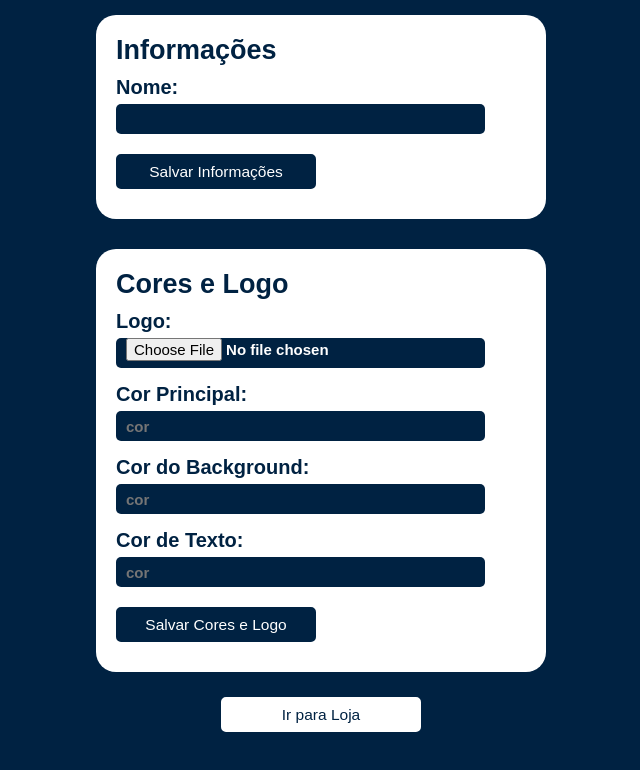
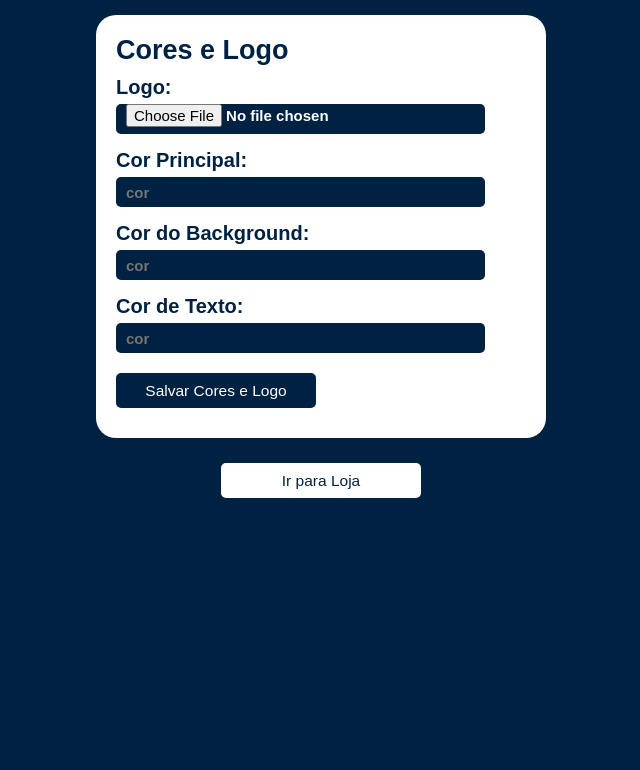
Before and after one commit to PixShopping/Dropp, a plain HTML site: page software/index.html in a window 1280 px wide. Shown: the whole page, without its empty margins (319-959 px from the left). Drawn offline with nearby package versions, Linux system fonts and the light colour scheme.

Commit message:
3 atualização

```diff
--- a/software/index.html
+++ b/software/index.html
@@ -8,18 +8,6 @@
 </head>
 
 <body>
-
-    <!-- CRIAR LOJA -->
-    <div class="formulario">
-
-        <h1>Informações</h1>
-
-        <label for="nome">Nome:</label>
-        <input id="nome" type="text">
-
-        <button onclick="salvarInformacoes()">Salvar Informações</button>
-
-    </div>
 
     <!-- CRIAR BARRA DE NAVEGAÇÃO -->
     <div class="formulario">
@@ -68,11 +56,6 @@
         const db = firebase.firestore();
         const storage = firebase.storage();
         const loja = 'teste';
-
-        async function salvarInformacoes() {
-            const nome = document.getElementById('nome').value;
-
-        }
 
         async function salvarCores() {
             const principal = document.getElementById('principal').value;
```
